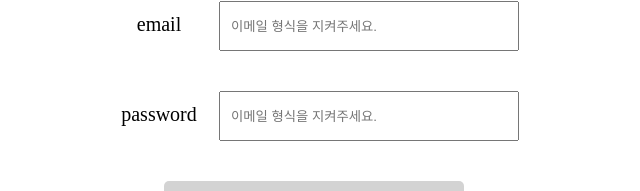
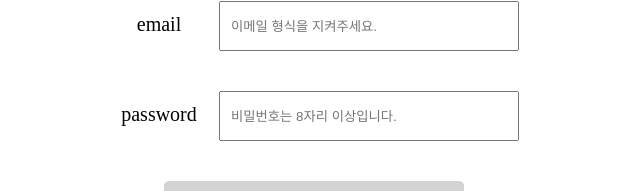
Before and after one commit to Anjiwoong/wanted-pre-onboarding-frontend, a React (Create React App) app: page / in a window 1280 px wide. Shown: the part 281-472 px from the top of the page, without its empty margins (326-966 px from the left). Built offline with nearby package versions, Linux system fonts and the light colour scheme.

Commit message:
Feat: password placeholder 변경

```diff
--- a/src/components/auth/AuthPassword.tsx
+++ b/src/components/auth/AuthPassword.tsx
@@ -31,7 +31,7 @@ const AuthPassword = ({
       <label htmlFor="password">password</label>
       <Input
         type="password"
-        placeholder="이메일 형식을 지켜주세요."
+        placeholder="비밀번호는 8자리 이상입니다."
         id="password"
         value={password}
         onChange={changePasswordHandler}
```
